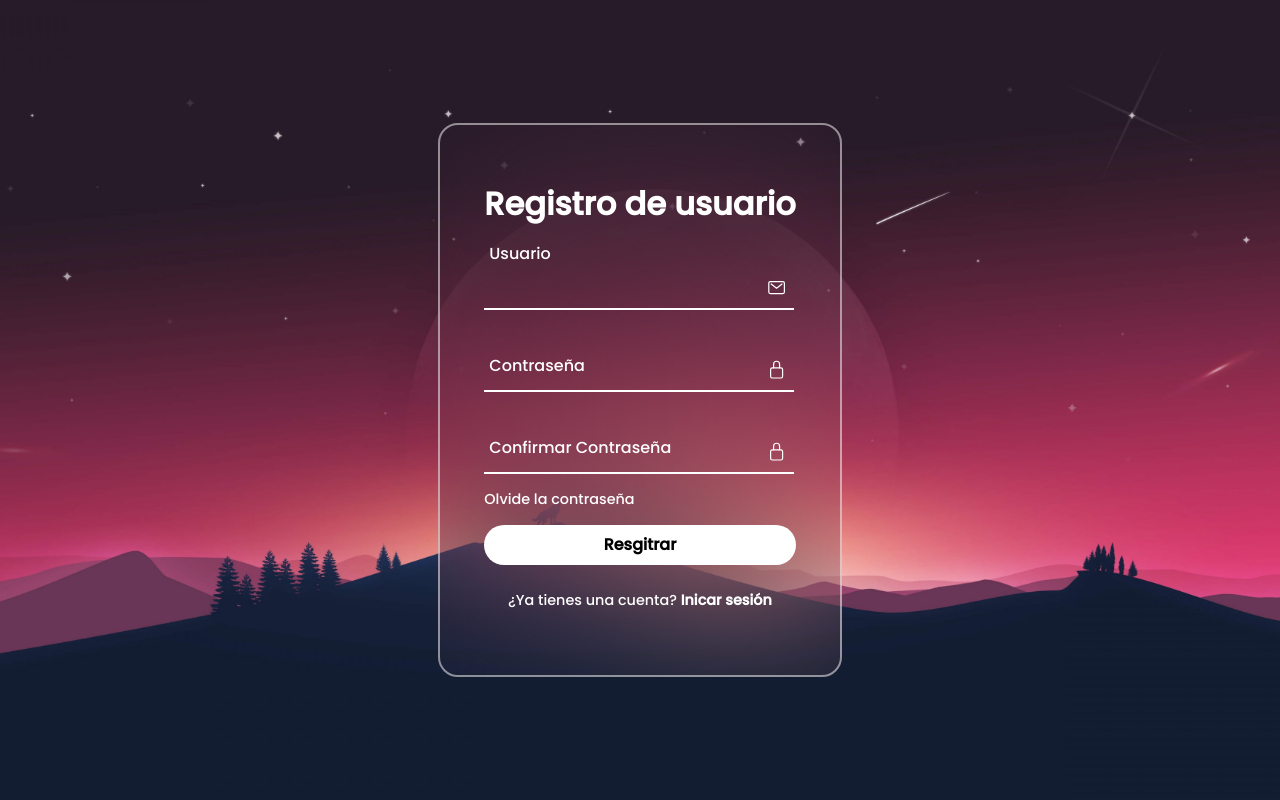
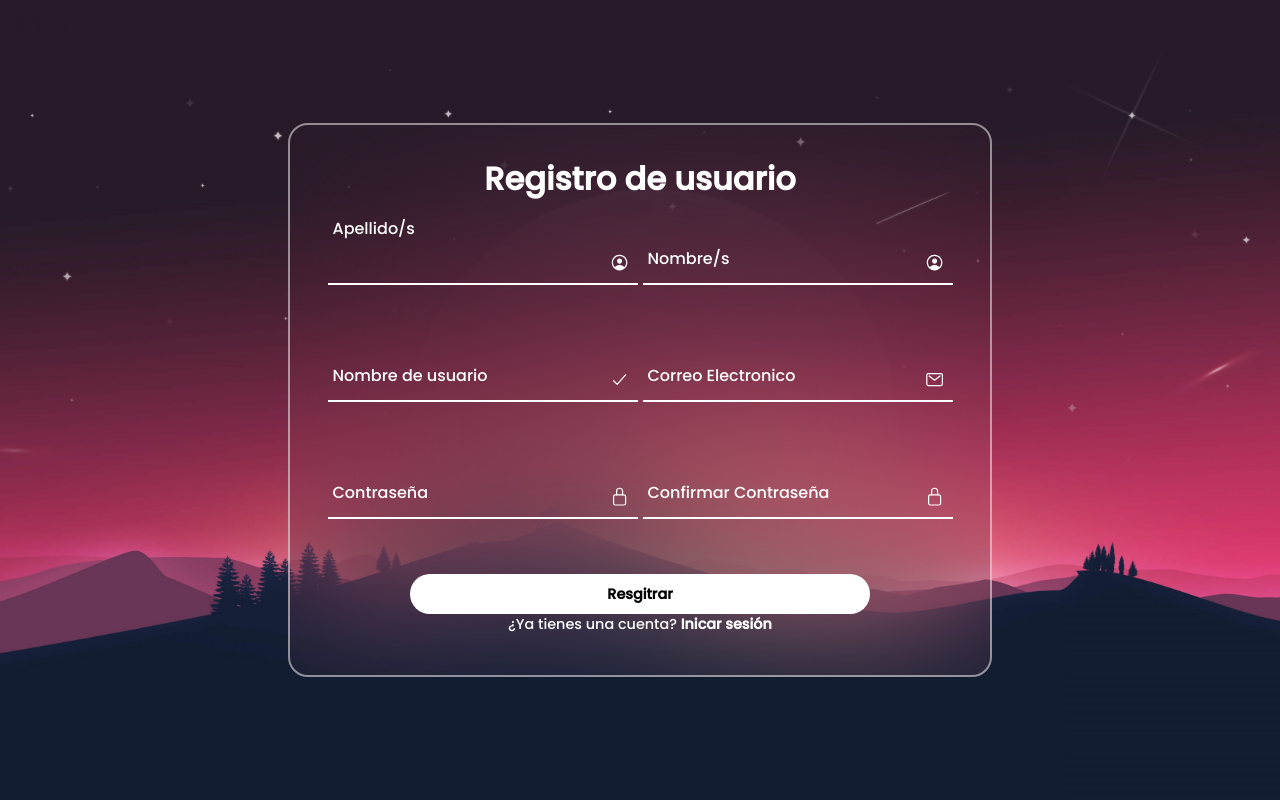
Before and after one commit to CarlosIsra/BD2, a Django app: page /signup/ in a window 1280 px wide. Run offline with Django 3.2, Linux system fonts and the light colour scheme.

Commit message:
Registro echo

```diff
--- a/APITESCHI/api/static/css/style.css
+++ b/APITESCHI/api/static/css/style.css
@@ -16,7 +16,7 @@ section{
 }
 .form-box{
     position: relative;
-    width: 400px;
+    width: 700px;
     height: 550px;
     background: transparent;
     border: 2px solid rgba(255,255,255,0.5);
@@ -25,6 +25,9 @@ section{
     display: flex;
     justify-content: center;
     align-items: center;
+
+
+
 
 }
 
@@ -47,13 +50,31 @@ h2{
     color: #fff;
     text-align: center;
 }
-.inputbox{
+
+
+
+
+
+.input-container {
+    display: flex;
+    justify-content: center;
+    align-items: center;
+    flex-wrap: wrap; /* Permitir que los elementos se envuelvan en múltiples filas */
+    gap: 5px; /* Espacio entre elementos */
+    width: 920px; /* Ancho total del contenedor */
+    margin: 0 auto; /* Centrar el contenedor horizontalmente */
+  }
+  .inputbox, .inputbox1, .inputbox2 {
     position: relative;
     margin: 30px 0;
     width: 310px;
     border-bottom: 2px solid #fff;
-}
-.inputbox label{
+  }
+
+
+
+
+.inputbox label, .inputbox1 label, .inputbox2 label{
     position: absolute;
     top: 50%;
     left: 5px;
@@ -67,7 +88,7 @@ input:focus ~ label,
 input:valid ~ label{
 top: -5px;
 }
-.inputbox input {
+.inputbox input, .inputbox1 input, .inputbox2 input {
     width: 100%;
     height: 50px;
     background: transparent;
@@ -77,13 +98,14 @@ top: -5px;
     padding:0 35px 0 5px;
     color: #fff;
 }
-.inputbox ion-icon{
+.inputbox ion-icon, .inputbox1 ion-icon, .inputbox2 ion-icon{
     position: absolute;
     right: 8px;
     color: #fff;
     font-size: 1.2em;
     top: 20px;
 }
+
 .forget{
     margin: -15px 0 15px ;
     font-size: .9em;
@@ -103,8 +125,9 @@ top: -5px;
 .forget label a:hover{
     text-decoration: underline;
 }
+
 button{
-    width: 100%;
+    width: 50%;
     height: 40px;
     border-radius: 40px;
     background: #fff;
@@ -113,7 +136,10 @@ button{
     cursor: pointer;
     font-size: 1em;
     font-weight: 600;
+    margin: 0 auto;
 }
+
+
 .register{
     font-size: .9em;
     color: #fff;
--- a/APITESCHI/api/templates/signin.html
+++ b/APITESCHI/api/templates/signin.html
@@ -32,6 +32,7 @@
                         <label for="">Contraseña</label>
                     </div>
 
+
                     <div class="forget">
                         <label for=""> <a href="#">Olvide la contraseña</a></label>
 
--- a/APITESCHI/api/templates/signup.html
+++ b/APITESCHI/api/templates/signup.html
@@ -10,6 +10,8 @@
 </head>
 <body>
     <section>
+
+
         <div class="form-box">
             <div class="form-value">
 
@@ -22,18 +24,43 @@
                      {% csrf_token %}
 
                     <h2>Registro de usuario</h2>
-                     <!--Usuarios 1-->
-                    <div class="inputbox">
+
+
+
+                        <div class="input-container">
+                                    <!--Apellido-->
+                                    <div class="inputbox1">
+                                        <ion-icon name="person-circle-outline"></ion-icon>
+                                        <input type="text" name="last_name" maxlength="150" autocapitalize="none" autocomplete="last_name" autofocus="" required="" id="id_last_name">
+                                        <label for="">Apellido/s</label>
+                                    </div>
+                                    <!--Nombre-->
+                                    <div class="inputbox1">
+                                        <ion-icon name="person-circle-outline"></ion-icon>
+                                        <input type="text" name="first_name" maxlength="150" autocapitalize="none" autocomplete="first_name" autofocus="" required="" id="id_first_name">
+                                        <label for="">Nombre/s</label>
+                                    </div>
+
+                                    <!--Nombre de Usuario-->
+                                    <div class="inputbox2">
+                                        <ion-icon name="checkmark-outline"></ion-icon>
+                                        <input type="text" name="username" maxlength="150" autocapitalize="none" autocomplete="username" autofocus="" required="" id="id_username">
+                                        <label for="">Nombre de usuario</label>
+                                    </div>
+                                    <!--Correo electronico-->
+                                    <div class="inputbox2">
                                         <ion-icon name="mail-outline"></ion-icon>
-                        <input type="text" name="username" maxlength="150" autocapitalize="none" autocomplete="username" autofocus="" required="" id="id_username">
-                        <label for="">Usuario</label>
+                                        <input type="text" name="email" maxlength="150" autocapitalize="none" autocomplete="email" autofocus="" required="" id="id_email">
+                                        <label for="">Correo Electronico</label>
                                     </div>
+
                                     <!--Paswword 1-->
                                     <div class="inputbox">
                                         <ion-icon name="lock-closed-outline"></ion-icon>
                                         <input type="password" name="password1" autocomplete="new-password" required="" id="id_password1">
                                         <label for="">Contraseña</label>
                                     </div>
+
                                     <!--Paswword 2-->
                                     <div class="inputbox">
                                         <ion-icon name="lock-closed-outline"></ion-icon>
@@ -41,15 +68,19 @@
                                         <label for="">Confirmar Contraseña</label>
                                     </div>
 
-                    <div class="forget">
-                        <label for=""><a href="#">Olvide la contraseña</a></label>
 
                         </div>
 
-                    <button>Resgitrar</button>
+
+
+
+
+
 
                     <div class="register">
-                        <p>¿Ya tienes una cuenta? <a href="#">Inicar sesión</a></p>
+
+                        <button>Resgitrar</button>
+                        <p>¿Ya tienes una cuenta? <a href="{% url 'signin' %}">Inicar sesión</a></p>
                     </div>
 
                 </form>
--- a/APITESCHI/api/views.py
+++ b/APITESCHI/api/views.py
@@ -39,9 +39,16 @@ def signup(request):
         if request.POST['password1'] == request.POST['password2']:
             try:
 
-                user =  User.objects.create_user(username=request.POST['username'], password=request.POST['password1'])
+                user =  User.objects.create_user( last_name=request.POST['last_name'], first_name=request.POST['first_name']
+                                                 ,username=request.POST['username'],email=request.POST['email']
+                                                 ,password=request.POST['password1'])
                 user.save()
                 login(request, user)
+
+
+
+
+
 
 
                 #ENVIO DEL CORREO ELECTRONICO
@@ -90,6 +97,12 @@ def signup(request):
             "error": 'Las contraseñas no son iguales'
               })
 
+
+
+
+
+
+
 #Creacion de la plantilla cuando se registren.
 def plantilla(request):
     return render(request, 'plantilla.html')
```
Also changed, not shown: APITESCHI/db.sqlite3. Lines whose indentation alone changed are shown as unchanged.
